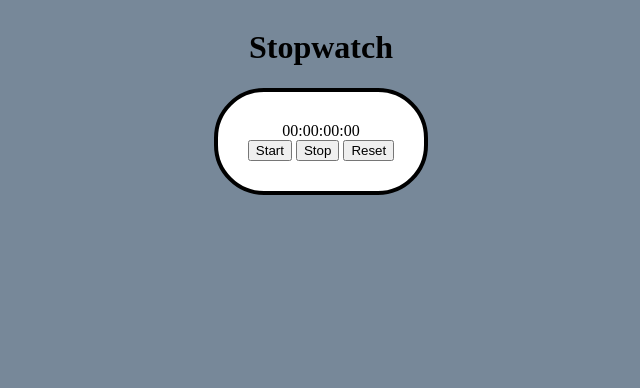
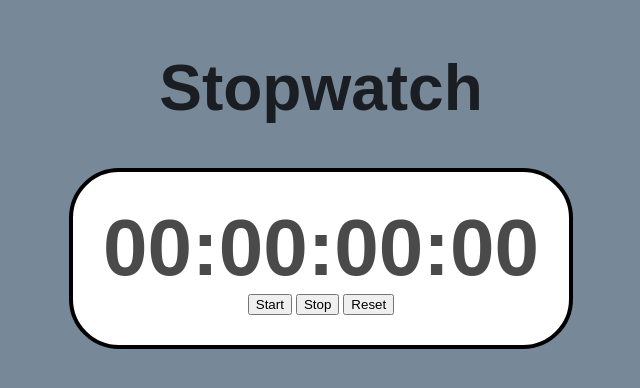
Before and after one commit to myleslimwl/stopwatch, a plain HTML site: page index.html in a window 1280 px wide. Shown: the whole page, without its empty margins (319-959 px from the left). Drawn offline with Linux system fonts and the light colour scheme.

Commit message:
styled H1 and display element

```diff
--- a/styles.css
+++ b/styles.css
@@ -14,3 +14,16 @@ body {
   border-radius: 50px;
   background-color: white;
 }
+
+#myH1 {
+  font-family: Arial, Helvetica, sans-serif;
+  font-size: 4rem;
+  color: rgba(0, 0, 0, 0.781);
+}
+
+#display {
+  font-size: 5rem;
+  font-family: Arial, Helvetica, sans-serif;
+  font-weight: bold;
+  color: rgba(0, 0, 0, 0.711);
+}
```
